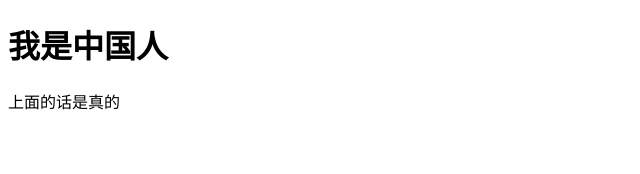
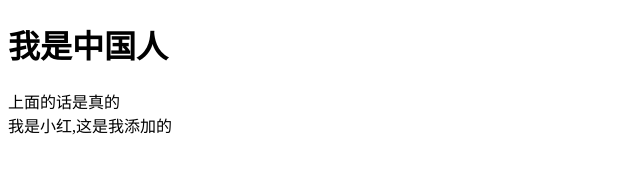
Before and after one commit to rzx123974933/test002, a plain HTML site: page index.html in a window 1280 px wide. Shown: the whole page, without its empty margins (0-640 px from the left). Drawn offline with Linux system fonts and the light colour scheme.

Commit message:
这是小红加的第10行

```diff
--- a/index.html
+++ b/index.html
@@ -9,5 +9,6 @@
 <body>
     <h1>我是中国人</h1>
     <div>上面的话是真的</div>
+    <div>我是小红,这是我添加的</div>
 </body>
 </html>
```
